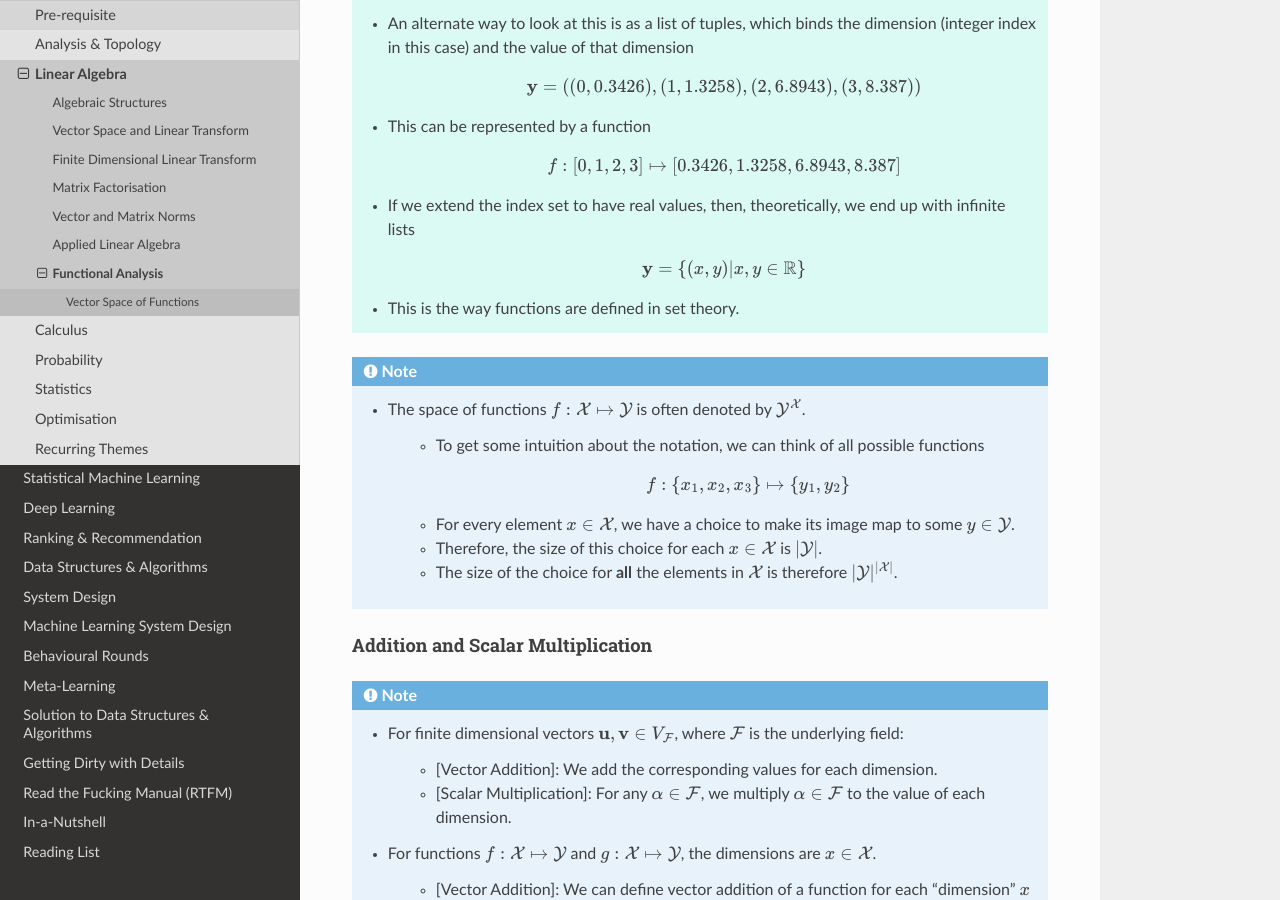
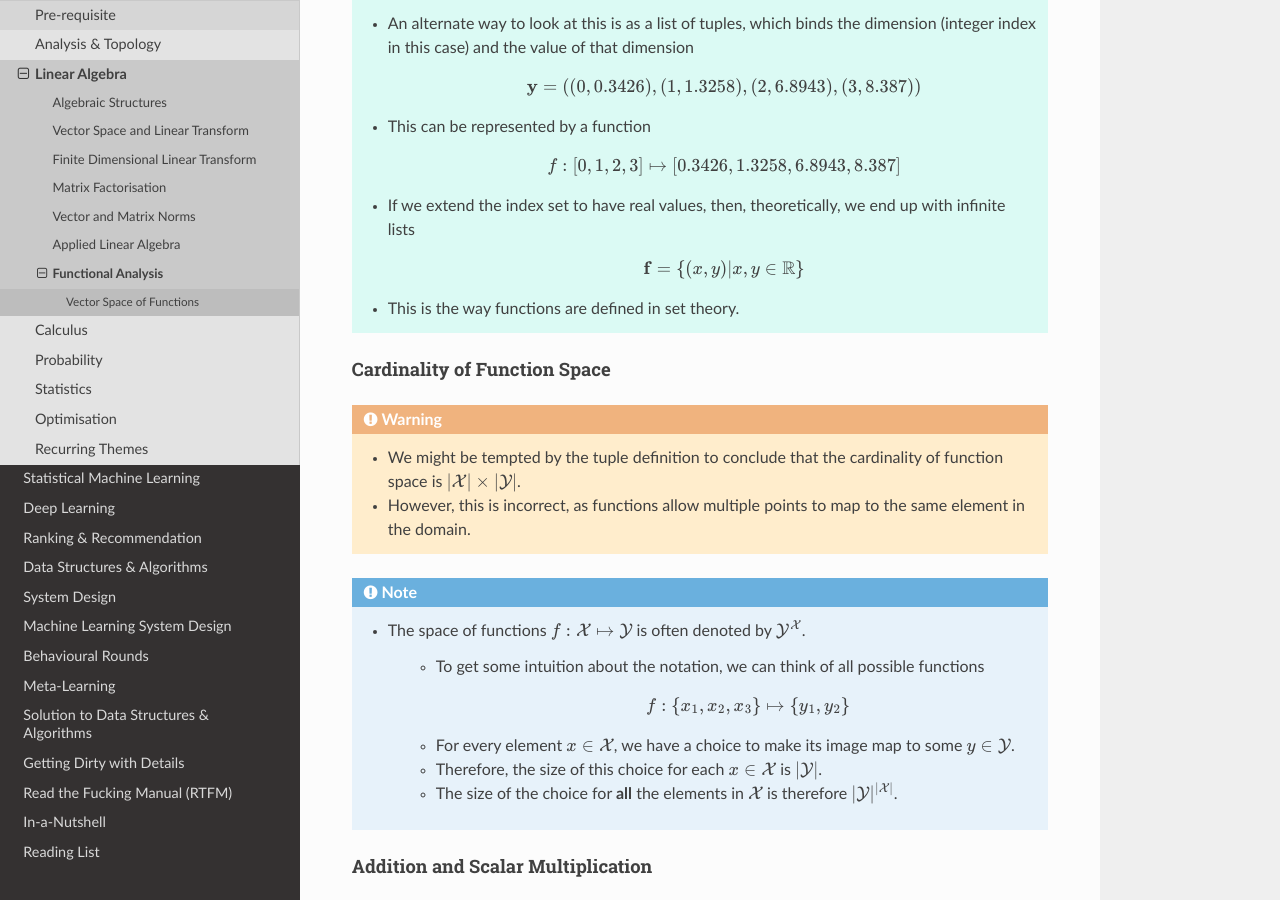
Before and after one commit to uselesstechjunks/leetcode, a Sphinx documentation site: the page built from docs/source/math/linalg/funan.rst, in a window 1280 px wide and 900 px high, scrolled down 451 px. Built offline with Sphinx 7.4.7 and the Read the Docs theme 2.0.0, drawn with Linux system fonts in a browser that asks for light colours.

Commit message:
Update funan.rst

```diff
--- a/docs/source/math/linalg/funan.rst
+++ b/docs/source/math/linalg/funan.rst
@@ -19,8 +19,14 @@ Functions are vectors : Intuition
 		.. math:: f:[0,1,2,3]\mapsto[0.3426,1.3258,6.8943,8.387]
 	* If we extend the index set to have real values, then, theoretically, we end up with infinite lists
 
-		.. math:: \mathbf{y}=\{(x,y)|x,y\in\mathbb{R}\}
+		.. math:: \mathbf{f}=\{(x,y)|x,y\in\mathbb{R}\}
 	* This is the way functions are defined in set theory.
+
+Cardinality of Function Space
+--------------------------------------------------------------------------------
+.. warning::
+	* We might be tempted by the tuple definition to conclude that the cardinality of function space is :math:`|\mathcal{X}|\times|\mathcal{Y}|`.
+	* However, this is incorrect, as functions allow multiple points to map to the same element in the domain.
 
 .. note::
 	* The space of functions :math:`f:\mathcal{X}\mapsto\mathcal{Y}` is often denoted by :math:`\mathcal{Y}^{\mathcal{X}}`.
```
